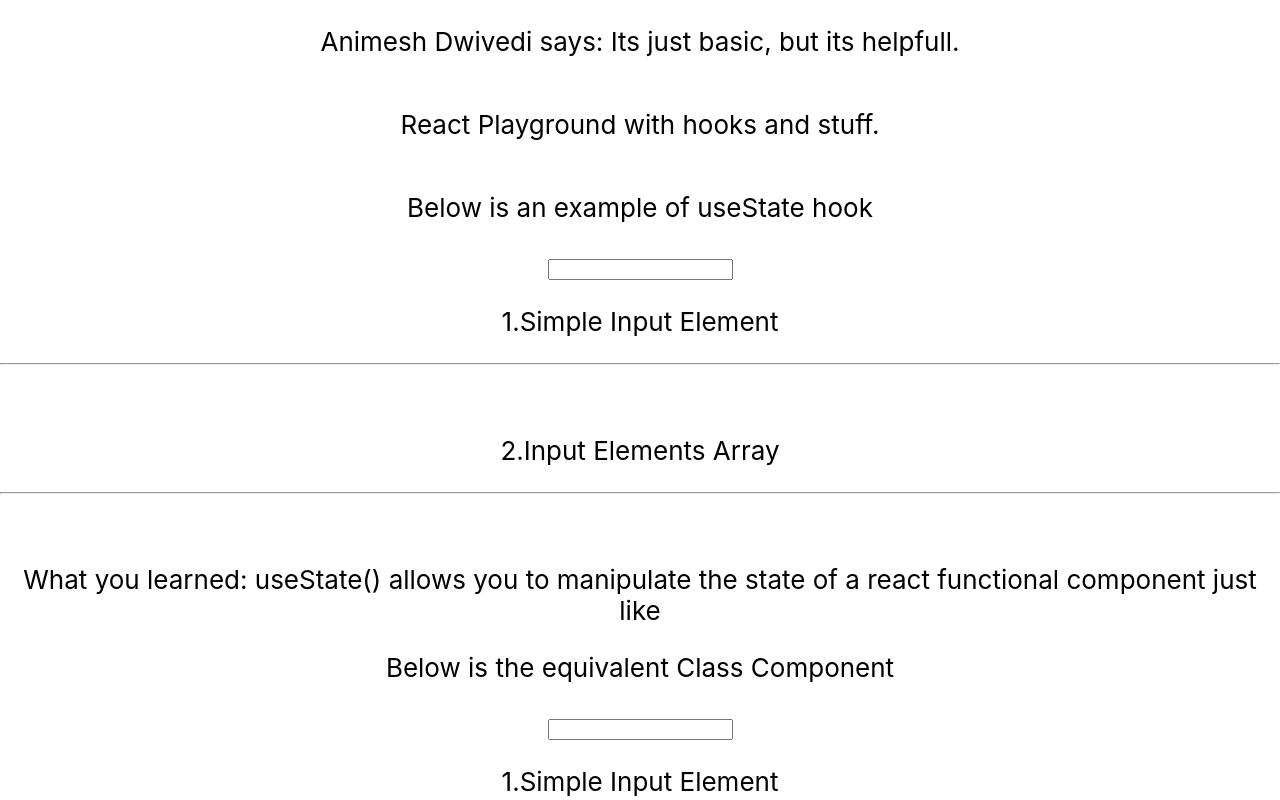
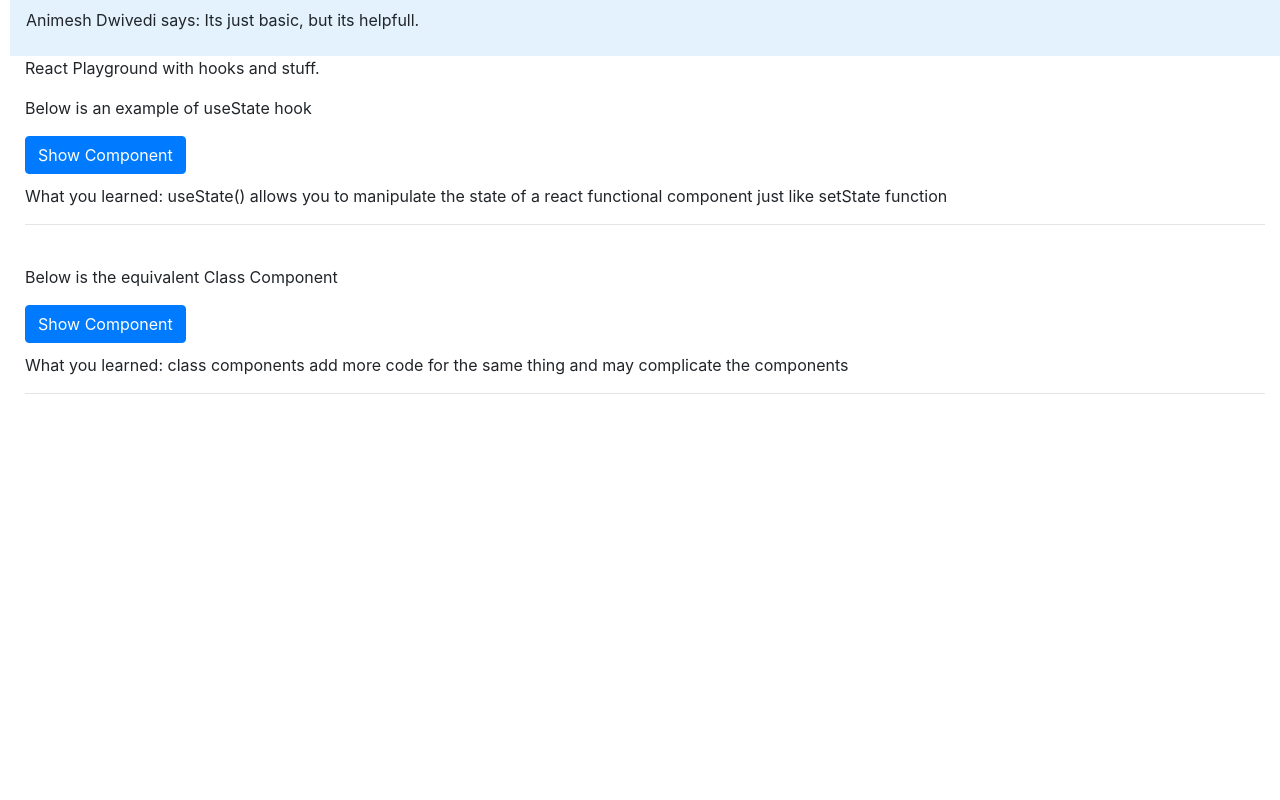
Before and after one commit to animeshdwivedi/ReactPlayground, a React (Create React App) app in the folder reactplayground/: page / in a window 1280 px wide. Shown: the top 800 px of the page. Built offline with nearby package versions, Linux system fonts and the light colour scheme.

Commit message:
UI Enhancements -Added Bootstrap -Made 2 column grids.

```diff
--- a/reactplayground/public/index.html
+++ b/reactplayground/public/index.html
@@ -10,6 +10,10 @@
       content="Web site created using create-react-app"
     />
     <link rel="apple-touch-icon" href="%PUBLIC_URL%/logo192.png" />
+    <link rel="stylesheet" href="https://maxcdn.bootstrapcdn.com/bootstrap/4.0.0/css/bootstrap.min.css" integrity="sha384-Gn5384xqQ1aoWXA+058RXPxPg6fy4IWvTNh0E263XmFcJlSAwiGgFAW/dAiS6JXm" crossorigin="anonymous">
+    <script src="https://code.jquery.com/jquery-3.2.1.slim.min.js" integrity="sha384-KJ3o2DKtIkvYIK3UENzmM7KCkRr/rE9/Qpg6aAZGJwFDMVNA/GpGFF93hXpG5KkN" crossorigin="anonymous"></script>
+<script src="https://cdnjs.cloudflare.com/ajax/libs/popper.js/1.12.9/umd/popper.min.js" integrity="sha384-ApNbgh9B+Y1QKtv3Rn7W3mgPxhU9K/ScQsAP7hUibX39j7fakFPskvXusvfa0b4Q" crossorigin="anonymous"></script>
+<script src="https://maxcdn.bootstrapcdn.com/bootstrap/4.0.0/js/bootstrap.min.js" integrity="sha384-JZR6Spejh4U02d8jOt6vLEHfe/JQGiRRSQQxSfFWpi1MquVdAyjUar5+76PVCmYl" crossorigin="anonymous"></script>
     <!--
       manifest.json provides metadata used when your web app is installed on a
       user's mobile device or desktop. See https://developers.google.com/web/fundamentals/web-app-manifest/
--- a/reactplayground/src/App.css
+++ b/reactplayground/src/App.css
@@ -1,5 +1,6 @@
 .App {
-  text-align: center;
+  text-align: left;
+  margin-left:10px;
 }
 
 .App-logo {
@@ -18,8 +19,8 @@
   min-height: 33rem;
   display: flex;
   flex-direction: column;
-  align-items: center;
-  justify-content: center;
+  align-items: initial;
+  justify-content: left;
   font-size: calc(10px + 2vmin);
   color: #000000;
 }
--- a/reactplayground/src/App.js
+++ b/reactplayground/src/App.js
@@ -2,14 +2,18 @@ import React from 'react';
 import './App.css';
 import InputElementUseState from './InputElementUseState';
 import InputElementClass from './InputElementClass';
+import 'bootstrap';
+
 
 function App() {
   return (
     <div className="App">
-      <header className="App-header">
+      <nav className="navbar navbar-light" style={{"background-color": "#e3f2fd"}}>
         <p>
             Animesh Dwivedi says: Its just basic, but its helpfull.
         </p>
+      </nav>
+      <div className="container-fluid">
           <p>
             React Playground with hooks and stuff.
           </p>
@@ -20,7 +24,7 @@ function App() {
             <InputElementClass />
           </div>
 
-      </header>
+      </div>
     </div>
   );
 }
--- a/reactplayground/src/InputElementClass.jsx
+++ b/reactplayground/src/InputElementClass.jsx
@@ -9,7 +9,8 @@ class InputElementClass extends Component {
         super(props);
         this.state = {
             inputText: '',
-            inputListText: []
+            inputListText: [],
+            showComponent: false
         };
     }
 
@@ -22,25 +23,43 @@ class InputElementClass extends Component {
         });
     }
 
+    onButtonClick() {
+        let { showComponent } = this.state;
+        this.setState({
+            showComponent: !showComponent
+        });
+    }
+
 
     render() {
-        let { inputText, inputListText } = this.state;
+        let { inputText, inputListText, showComponent } = this.state;
+        let buttonText = showComponent ? "Hide Component" : "Show Component";
         return (
+            <div>
+                <button type="button" style={{"marginBottom": "10px"}} className="btn btn-primary" onClick={(e) => { this.onButtonClick(e.target.value) }}>{buttonText}</button>
+                {showComponent &&
                     <div>
                         <input onChange={(e) => {
                             this.setInputText(e.target.value)
                         }} />
+                        <div className="row">
+                            <div className="col-sm">
                                 <p>1.Simple Input Element</p>
                                 <p>{inputText}</p>
-                <hr /><br />
+                            </div>
+                            <div className="col-sm">
                                 <p>2.Input Elements Array</p>
                                 <ul>
                                     {inputListText.map((ele) => {
                                         return <li>{ele}</li>
                                     })}
                                 </ul>
+                            </div>
+                        </div>
+                    </div>
+                }
+                <p>What you learned: class components add more code for the same thing and may complicate the components</p>
                 <hr /><br />
-                <p>What you learned: class components add more code for the same thing and may complicate the components</p>
             </div>
         );
     }
--- a/reactplayground/src/InputElementUseState.jsx
+++ b/reactplayground/src/InputElementUseState.jsx
@@ -1,27 +1,39 @@
-import React, {useState} from 'react';
+import React, { useState } from 'react';
 
 //Input Element using useState
 
 const InputElementUseState = () => {
     const [inputText, setInputText] = useState("");
     const [inputListText, setInputList] = useState([]);
+    const [showComponent, onButtonClick] = useState(false);
+    let buttonText = showComponent ? "Hide Component" : "Show Component";
     return (
+        <div>
+            <button type="primary" className="btn btn-primary" style={{ "marginBottom": "10px" }} onClick={() => { onButtonClick(!showComponent) }}>{buttonText}</button>
+            {showComponent &&
                 <div>
                     <input onChange={(e) => {
                         setInputText(e.target.value)
                         setInputList([...inputListText, e.target.value])
-            }}/>
+                    }} />
+                    <div className="row">
+                        <div className="col-sm">
                             <p>1.Simple Input Element</p>
                             <p>{inputText}</p>
-            <hr /><br />
+                        </div>
+                        <div className="col-sm">
                             <p>2.Input Elements Array</p>
                             <ul>
-                {inputListText.map((ele) =>{
+                                {inputListText.map((ele) => {
                                     return <li>{ele}</li>
                                 })}
                             </ul>
+                        </div>
+                    </div>
+                </div>
+            }
+            <p>What you learned: useState() allows you to manipulate the state of a react functional component just like setState function</p>
             <hr /><br />
-            <p>What you learned: useState() allows you to manipulate the state of a react functional component just like</p>
         </div>
     );
 };
```
Lines whose indentation alone changed are shown as unchanged.
